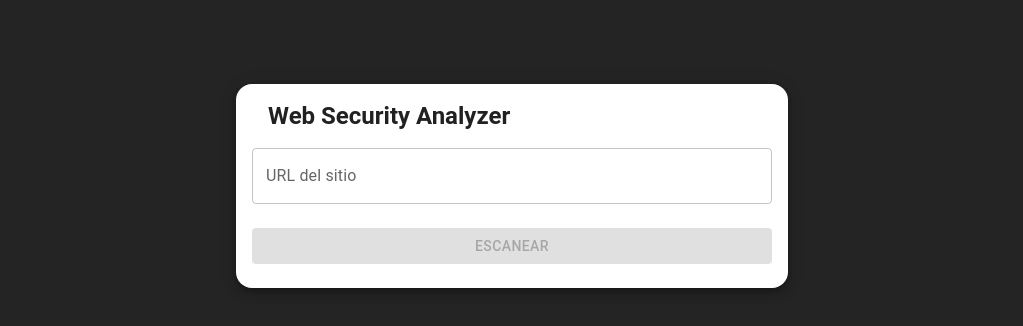
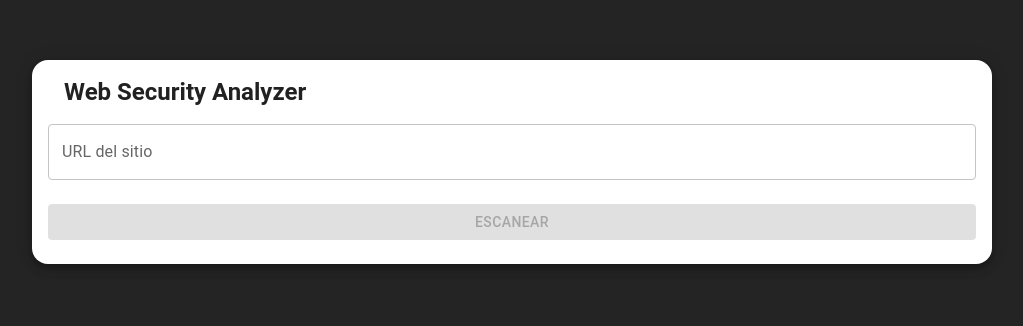
Before and after one commit to Patogol35/seguridadfront, a React (Vite) app: page / in a window 1280 px wide. Shown: the part 238-564 px from the top of the page, without its empty margins (128-1151 px from the left). Built offline with nearby package versions, Linux system fonts and the light colour scheme; some icons are missing.

Commit message:
Update App.jsx

```diff
--- a/src/App.jsx
+++ b/src/App.jsx
@@ -1,15 +1,10 @@
-import { Container } from "@mui/material";
 import ScanCard from "./components/ScanCard";
 import { useScan } from "./hooks/useScan";
 
 function App() {
   const scanState = useScan();
 
-  return (
-    <Container maxWidth="sm" sx={{ mt: 6 }}>
-      <ScanCard {...scanState} />
-    </Container>
-  );
+  return <ScanCard {...scanState} />;
 }
 
 export default App;
```
